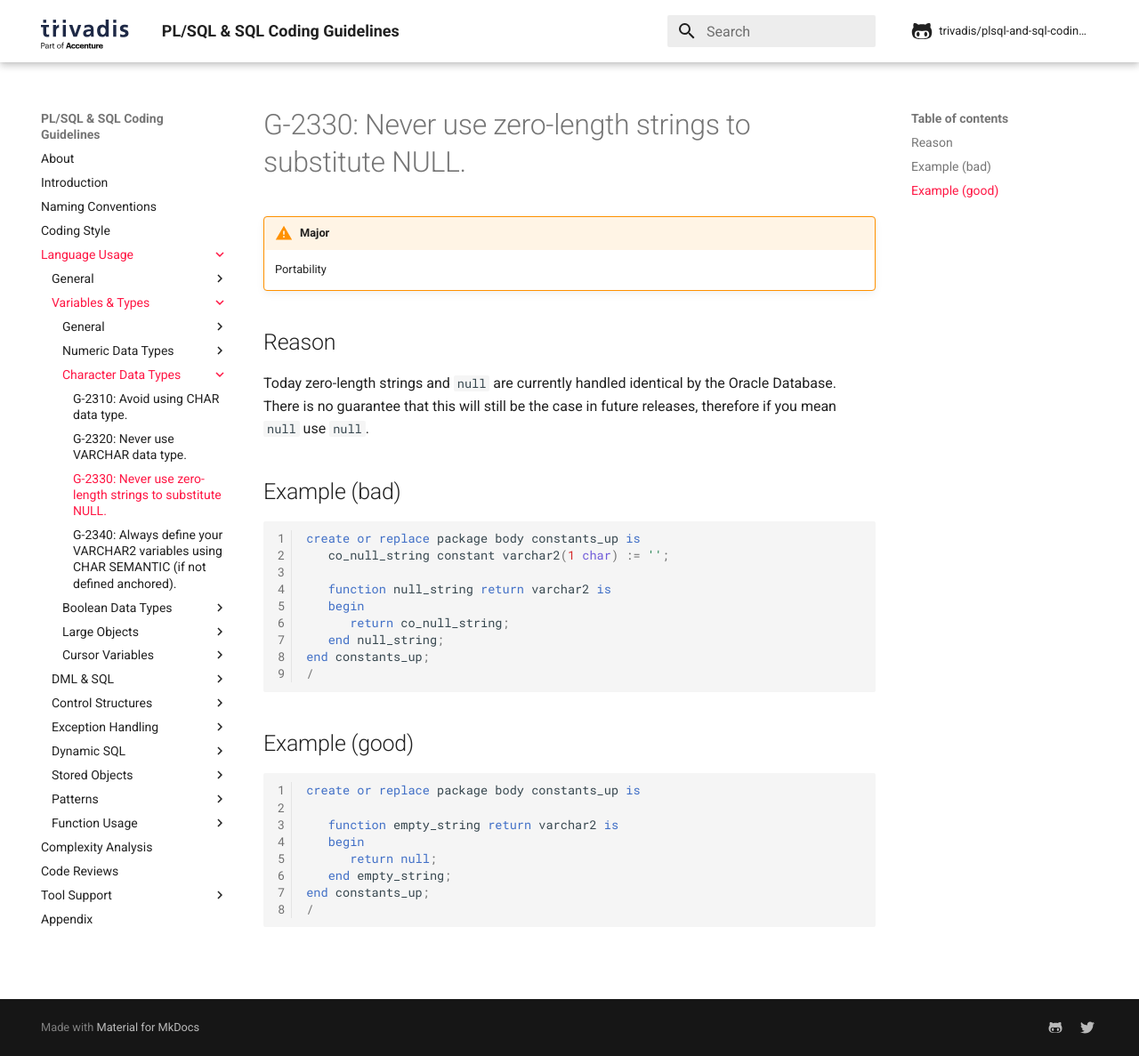
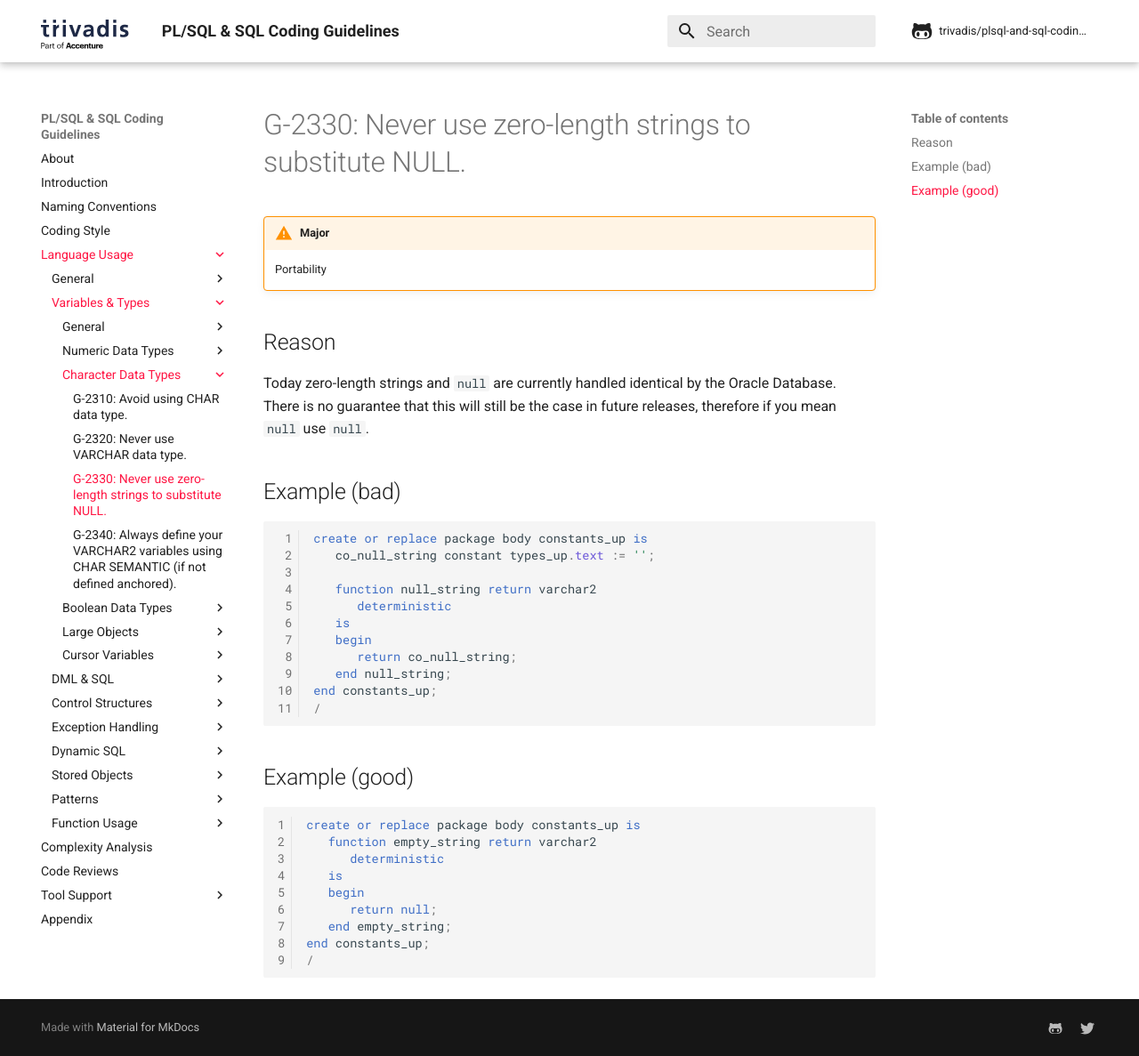
Before and after one commit to Trivadis/plsql-and-sql-coding-guidelines, an MkDocs documentation site: the page built from docs/4-language-usage/2-variables-and-types/3-character-data-types/g-2330.md, in a window 1280 px wide and 1187 px high. Shown: the whole window at 89% size. Built offline with MkDocs 1.6.1 and Material for MkDocs 9.7.7, drawn with Linux system fonts in a browser that asks for light colours; comment, search, counter and statistics services are not loaded; the version menu is left out.

Commit message:
Fix violations of G-7460, G-2130

````diff
--- a/docs/4-language-usage/2-variables-and-types/3-character-data-types/g-2330.md
+++ b/docs/4-language-usage/2-variables-and-types/3-character-data-types/g-2330.md
@@ -11,9 +11,11 @@ Today zero-length strings and `null` are currently handled identical by the Orac
 
 ``` sql
 create or replace package body constants_up is
-   co_null_string constant varchar2(1 char) := '';
+   co_null_string constant types_up.text := '';
 
-   function null_string return varchar2 is
+   function null_string return varchar2
+      deterministic
+   is
    begin
       return co_null_string;
    end null_string;
@@ -25,8 +27,9 @@ end constants_up;
 
 ``` sql
 create or replace package body constants_up is
-
-   function empty_string return varchar2 is
+   function empty_string return varchar2
+      deterministic
+   is
    begin
       return null;
    end empty_string;
````
